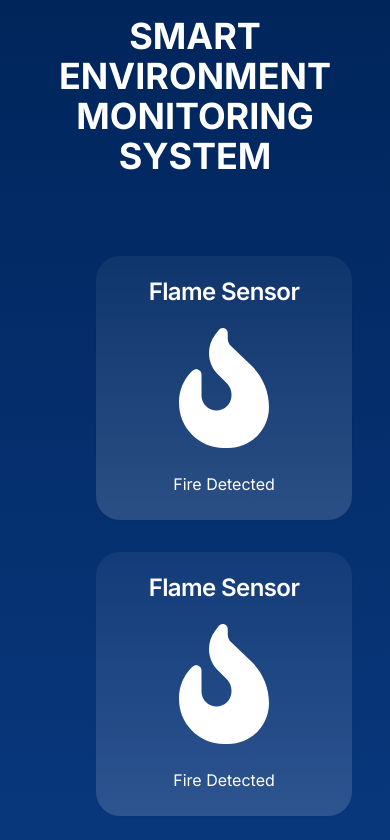
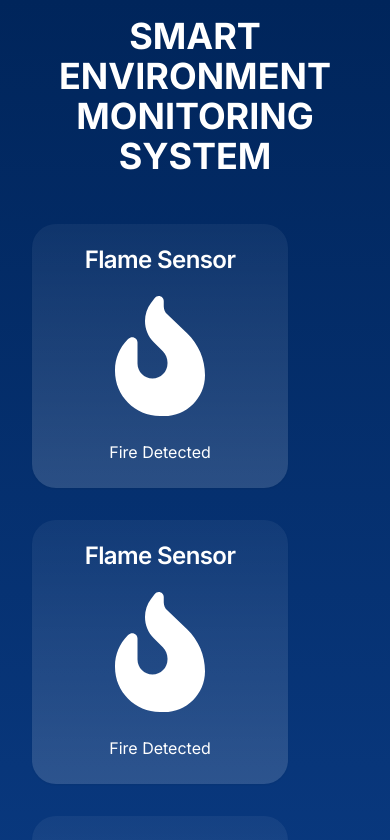
Before and after one commit to rajinsakha/Smart-Environment-Monitoring-System, a Next.js app: page / in a window 390 px wide. Shown: the top 840 px of the page. Built offline with nearby package versions, Linux system fonts and the light colour scheme.

Commit message:
fixed-padding

```diff
--- a/app/globals.css
+++ b/app/globals.css
@@ -9,5 +9,10 @@
 
 .card-background{
     background: linear-gradient(180deg, rgba(255, 255, 255, 0.05) 0%, rgba(255, 255, 255, 0.15) 100%);
+}
 
+@layer utilities{
+    .padding{
+        @apply px-8 py-8 sm:px-16 sm:py-16 lg:px-24
+    }
 }
--- a/app/page.tsx
+++ b/app/page.tsx
@@ -7,7 +7,7 @@ export default function Home() {
   return (
     <main className="flex min-h-screen flex-col justify-between background">
       <Header />
-      <section className="py-16 px-24 grid lg:grid-cols-4 md:grid-cols-3 min-[500px]:grid-cols-2 grid-cols-1 gap-8">
+      <section className="padding grid lg:grid-cols-4 md:grid-cols-3 min-[500px]:grid-cols-2 grid-cols-1 gap-8">
       <SensorCard title="Flame" Icon={FaFireFlameCurved} value="Fire Detected" />
       <SensorCard title="Flame" Icon={FaFireFlameCurved} value="Fire Detected" />
       <SensorCard title="Flame" Icon={FaFireFlameCurved} value="Fire Detected" />
```
